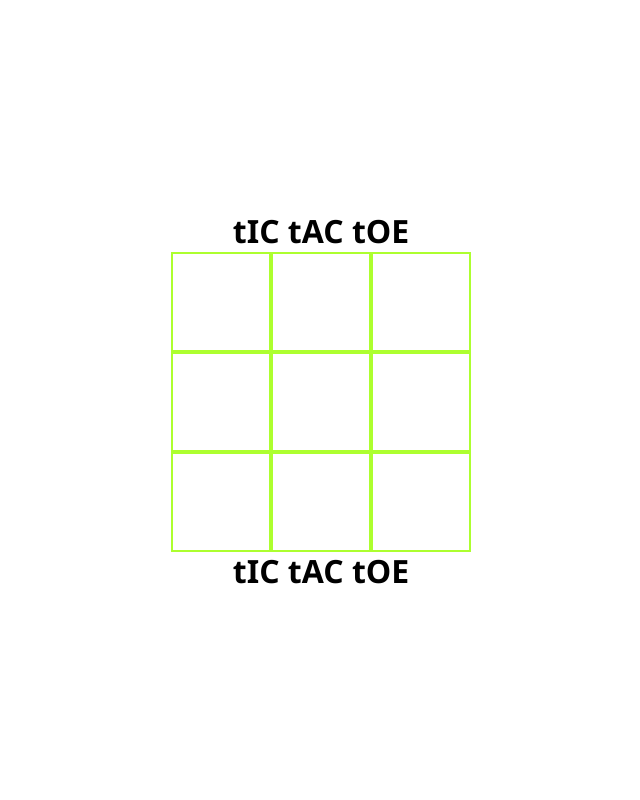
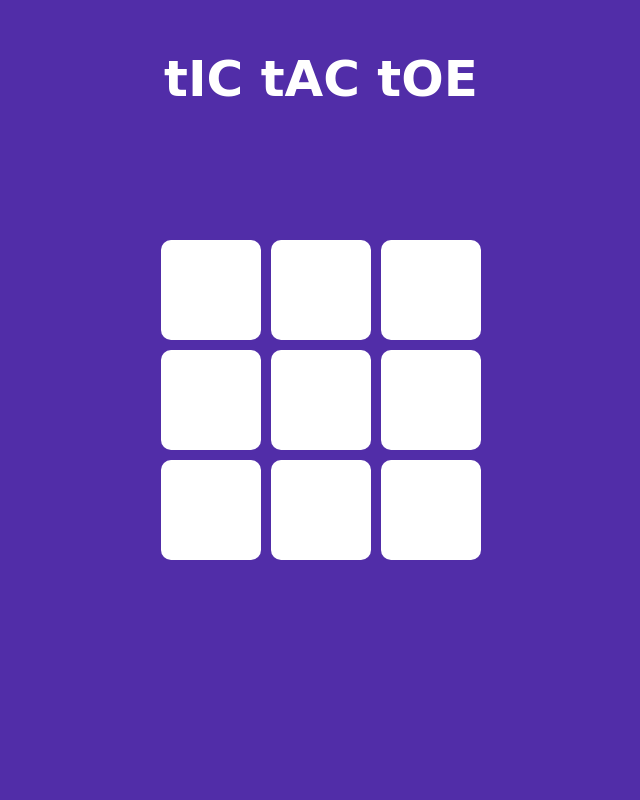
Before and after one commit to atbitcodeofficial/Tic-Tac-Toe, a plain HTML site: page index.html in a window 1280 px wide. Shown: the top 800 px of the page, without its empty margins (319-959 px from the left). Drawn offline with Linux system fonts and the light colour scheme.

Commit message:
Update style.css

```diff
--- a/style.css
+++ b/style.css
@@ -2,71 +2,116 @@
             margin: 0;
             padding: 0;
             box-sizing: border-box;
-    font-family: "Segoe UI", Tahoma, Geneva, Verdana, sans-serif;
+            font-family: cursive;
         }
 
         body {
             height: 100vh;
             width: 100vw;
+            background-color: #512da8;
+            overflow: hidden;
+        }
+
+        .main {
+            height: 100vh;
+            width: 100vw;
+            background-color: #512da8;
             display: flex;
             justify-content: center;
             align-items: center;
             flex-direction: column;
-    gap: 40px;
-    text-align: center;
-    overflow: hidden;
         }
 
-.main {
-    height: 300px;
-    width: 300px;
+        .mainBody {
+            height: 320px;
+            width: 320px;
+            display: flex;
+            flex-direction: column;
+            gap: 10px;
+            transform: translateY(150%);
+            animation: startAnimation1 0.5s linear forwards;
         }
 
-.row {
+        .mainBody .row {
+            height: 100px;
+            width: 100%;
             display: flex;
-    height: 100px;
+            gap: 10px;
         }
 
-.box {
+        .mainBody .row .box {
             height: 100px;
             width: 100px;
-    border: 2px solid #adff2f;
+            background-color: white;
+            border-radius: 10px;
+            cursor: pointer;
+            text-align: center;
             display: flex;
             justify-content: center;
             align-items: center;
-    font-size: 70px;
-    cursor: pointer;
+            flex-direction: column;
+            font-size: 60px;
+            color: #512da8;
+            text-transform: uppercase;
         }
 
-.top {
-    border-top: none;
+        .heddingDiv {
+            position: absolute;
+            top: 50px;
+            transform: translateY(-150%);
+            animation: startAnimation2 0.5s linear forwards;
         }
 
-.right {
-    border-right: none;
-}
-
-.bottom {
-    border-bottom: none;
-}
-
-.left {
-    border-left: none;
+        .heddingDiv h1 {
+            font-size: 50px;
+            color: white;
         }
 
         .disabled {
             pointer-events: none;
         }
 
-.x {
-    color: #ffde2c;
+        .screen {
+            height: 100vh;
+            width: 100%;
+            background-color: white;
+            transition: all 0.2s linear;
+            display: flex;
+            justify-content: center;
+            align-items: center;
         }
 
-.o {
-    color: #d2691e;
+        .screen .txtDiv h1 {
+            font-size: 50px;
+            color: #512da8;
         }
 
-.txt {
-    color: salmon;
-    text-transform: uppercase;
+        .screenShow {
+            transform: translateY(-100%);
         }
+
+        @keyframes startAnimation1 {
+            from {
+                transform: translateY(150%);
+            }
+
+            to {
+                transform: translateY(0);
+            }
+        }
+
+        @keyframes startAnimation2 {
+            from {
+                transform: translateY(-150%);
+            }
+
+            to {
+                transform: translateY(0);
+            }
+        }
+
+        @media screen and (max-height: 600px) {
+            .heddingDiv {
+                top: 0;
+            }
+        }
```
Lines whose indentation alone changed are shown as unchanged.
